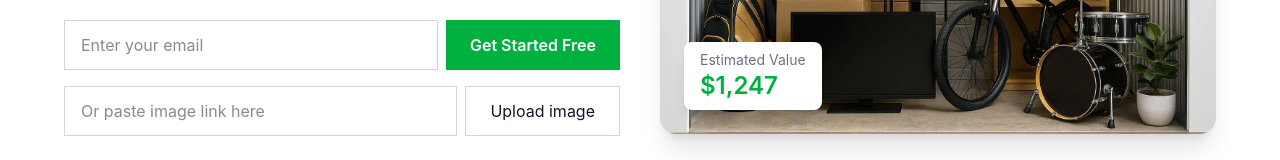
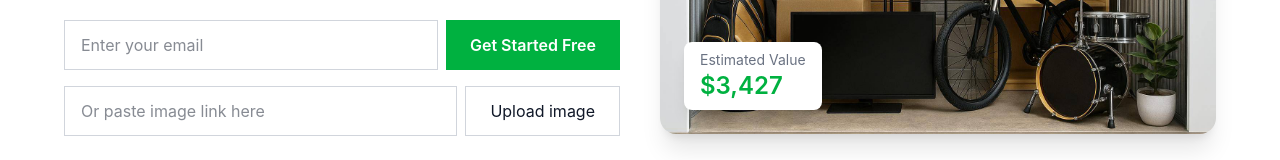
Before and after one commit to anastasia-kvitka/containers-bid, a Next.js app: page / in a window 1280 px wide. Shown: the part 410-570 px from the top of the page. Built offline with nearby package versions, Linux system fonts and the light colour scheme.

Commit message:
Updated Hero page

```diff
--- a/app/components/Hero.tsx
+++ b/app/components/Hero.tsx
@@ -120,7 +120,7 @@ export default function Hero() {
             {/* Floating label */}
             <div className="absolute bottom-6 left-6 bg-white shadow-lg rounded-lg px-4 py-2">
               <p className="text-sm text-gray-500">Estimated Value</p>
-              <p className="text-2xl font-semibold text-brand">$1,247</p>
+              <p className="text-2xl font-semibold text-brand">$3,427</p>
             </div>
           </div>
         </div>
```
